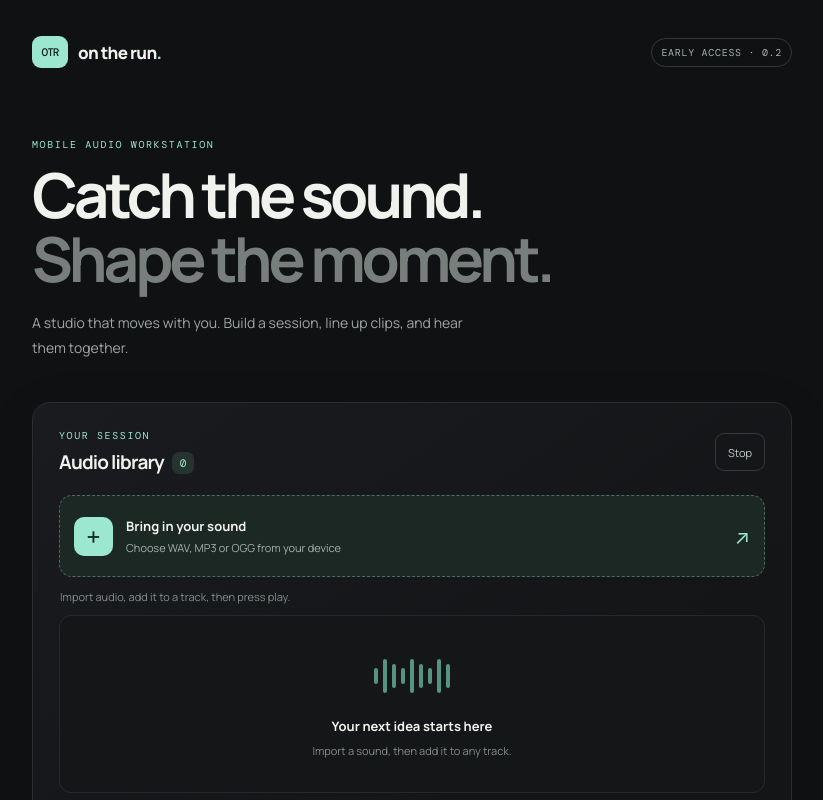
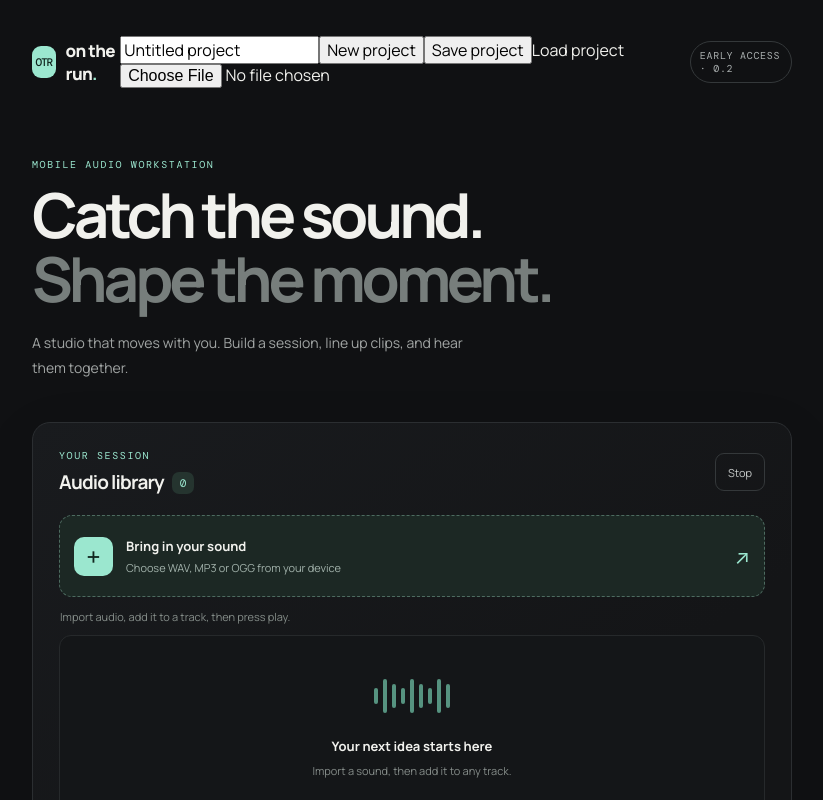
Before and after one commit to Startat6am/otr-daw, a React (Vite) app: page / in a window 1280 px wide. Shown: the top 800 px of the page, without its empty margins (228-1051 px from the left). Built offline with nearby package versions, Linux system fonts and the light colour scheme.

Commit message:
feat: add new save and load project controls

```diff
--- a/src/App.tsx
+++ b/src/App.tsx
@@ -28,6 +28,22 @@ function formatTime(seconds: number) {
   return minutes + ":" + String(rest).padStart(2, "0");
 }
 function uid() { return crypto.randomUUID(); }
+
+function bufferToBase64(buffer: ArrayBuffer) {
+  const bytes = new Uint8Array(buffer);
+  let binary = "";
+  const chunkSize = 0x8000;
+  for (let offset = 0; offset < bytes.length; offset += chunkSize) {
+    binary += String.fromCharCode(...bytes.subarray(offset, Math.min(offset + chunkSize, bytes.length)));
+  }
+  return btoa(binary);
+}
+function base64ToBuffer(value: string) {
+  const binary = atob(value);
+  const bytes = new Uint8Array(binary.length);
+  for (let i = 0; i < binary.length; i++) bytes[i] = binary.charCodeAt(i);
+  return bytes.buffer;
+}
 
 function Waveform({ buffer, sourceStart = 0, sourceEnd = buffer.duration }: { buffer: AudioBuffer; sourceStart?: number; sourceEnd?: number }) {
   const canvasRef = useRef<HTMLCanvasElement>(null);
@@ -75,6 +91,7 @@ function ClipWaveform({ buffer, sourceStart, sourceEnd }: { buffer: AudioBuffer;
 
 export default function App() {
   const [assets, setAssets] = useState<ImportedAudio[]>([]);
+  const [projectName, setProjectName] = useState("Untitled project");
   const [bpm, setBpm] = useState(DEFAULT_BPM);
   const BEAT = 60 / bpm;
   const [tracks, setTracks] = useState<Track[]>(INITIAL_TRACKS);
@@ -200,6 +217,103 @@ export default function App() {
     }, 450);
     return () => { if (saveTimerRef.current !== null) window.clearTimeout(saveTimerRef.current); };
   }, [assets, tracks, snapEnabled, timelineZoom, masterGain, bpm, persistenceReady]);
+
+
+  async function createNewProject() {
+    if ((assets.length || tracks.some((track) => track.clips.length)) && !window.confirm("Create a new project? Export or save your current project first if you want to keep it.")) return;
+    stopTransport();
+    setAssets([]);
+    const freshTracks = INITIAL_TRACKS.map((track) => ({ ...track, id: uid(), clips: [] }));
+    tracksRef.current = freshTracks;
+    setTracks(freshTracks);
+    setProjectName("Untitled project");
+    setBpm(DEFAULT_BPM);
+    setSnapEnabled(true);
+    setGridDivision(4);
+    setOverlapEnabled(true);
+    setTimelineZoom(1);
+    masterGainRef.current = 0.85;
+    setMasterGain(0.85);
+    setPlayhead(0);
+    playheadRef.current = 0;
+    setSelectedClip(null);
+    setClipboardClip(null);
+    undoStackRef.current = [];
+    redoStackRef.current = [];
+    setHistoryVersion((version) => version + 1);
+    setStatus("New project created.");
+  }
+
+  async function saveProjectFile() {
+    try {
+      const project = {
+        schemaVersion: 1,
+        updatedAt: new Date().toISOString(),
+        projectName: projectName.trim() || "Untitled project",
+        assets: assets.map((asset) => ({ id: asset.id, name: asset.name, duration: asset.duration, sampleRate: asset.sampleRate, channels: asset.channels, audioData: bufferToBase64(asset.audioData) })),
+        tracks,
+        settings: { snapEnabled, timelineZoom, masterGain, bpm },
+      };
+      const blob = new Blob([JSON.stringify(project)], { type: "application/json" });
+      const url = URL.createObjectURL(blob);
+      const anchor = document.createElement("a");
+      anchor.href = url;
+      const safeName = (project.projectName || "project").replace(/[^a-z0-9-_ ]/gi, "").trim().replace(/\s+/g, "-") || "project";
+      anchor.download = safeName + ".otr.json";
+      anchor.click();
+      URL.revokeObjectURL(url);
+      setStatus("Project saved to a file.");
+    } catch (error) {
+      console.error("Could not save project file", error);
+      setStatus("Could not save project file.");
+    }
+  }
+
+  async function loadProjectFile(file: File) {
+    try {
+      const parsed = JSON.parse(await file.text()) as any;
+      if (parsed.schemaVersion !== 1 || !Array.isArray(parsed.assets) || !Array.isArray(parsed.tracks) || !parsed.settings) {
+        throw new Error("Invalid project file");
+      }
+      const context = getContext();
+      const restoredAssets: ImportedAudio[] = [];
+      for (const item of parsed.assets) {
+        if (typeof item.audioData !== "string") throw new Error("Project audio data is missing");
+        const audioData = base64ToBuffer(item.audioData);
+        const buffer = await context.decodeAudioData(audioData.slice(0));
+        restoredAssets.push({ ...item, audioData, buffer, duration: buffer.duration, sampleRate: buffer.sampleRate, channels: buffer.numberOfChannels });
+      }
+      const restoredTracks: Track[] = parsed.tracks.map((track: Track) => ({
+        ...track,
+        gain: Number.isFinite(track.gain) ? track.gain : 1,
+        muted: Boolean(track.muted),
+        solo: Boolean(track.solo),
+        clips: track.clips.filter((clip) => restoredAssets.some((asset) => asset.id === clip.assetId)),
+      }));
+      stopTransport();
+      setAssets(restoredAssets);
+      tracksRef.current = restoredTracks;
+      setTracks(restoredTracks);
+      setProjectName(parsed.projectName || file.name.replace(/\.otr\.json$/i, "") || "Imported project");
+      setBpm(typeof parsed.settings.bpm === "number" ? Math.max(MIN_BPM, Math.min(MAX_BPM, Math.round(parsed.settings.bpm))) : DEFAULT_BPM);
+      setSnapEnabled(Boolean(parsed.settings.snapEnabled));
+      setTimelineZoom(typeof parsed.settings.timelineZoom === "number" ? Math.max(.5, Math.min(2, parsed.settings.timelineZoom)) : 1);
+      const restoredMaster = typeof parsed.settings.masterGain === "number" ? Math.max(0, Math.min(1, parsed.settings.masterGain)) : 0.85;
+      masterGainRef.current = restoredMaster;
+      setMasterGain(restoredMaster);
+      setPlayhead(0);
+      playheadRef.current = 0;
+      setSelectedClip(null);
+      setClipboardClip(null);
+      undoStackRef.current = [];
+      redoStackRef.current = [];
+      setHistoryVersion((version) => version + 1);
+      setStatus("Project loaded.");
+    } catch (error) {
+      console.error("Could not load project file", error);
+      setStatus("Could not load project. Check that this is a valid .otr.json file.");
+    }
+  }
 
   function getContext() {
     if (!contextRef.current) contextRef.current = new AudioContext();
@@ -518,6 +632,12 @@ export default function App() {
     <main className="app-shell">
       <header className="topbar">
         <a className="brand" href="/" aria-label="On The Run home"><span className="brand-mark">OTR</span><span>on the run<span className="brand-dot">.</span></span></a>
+        <div className="project-actions">
+          <input className="project-name-input" aria-label="Project name" value={projectName} onChange={(event) => setProjectName(event.currentTarget.value)} />
+          <button onClick={() => void createNewProject()}>New project</button>
+          <button onClick={() => void saveProjectFile()}>Save project</button>
+          <label className="project-load-button">Load project<input aria-label="Load project file" type="file" accept=".json,.otr.json,application/json" onChange={(event) => { const file = event.currentTarget.files?.[0]; if (file) void loadProjectFile(file); event.currentTarget.value = ""; }} /></label>
+        </div>
         <span className="version-pill">EARLY ACCESS · 0.2</span>
       </header>
 
```
